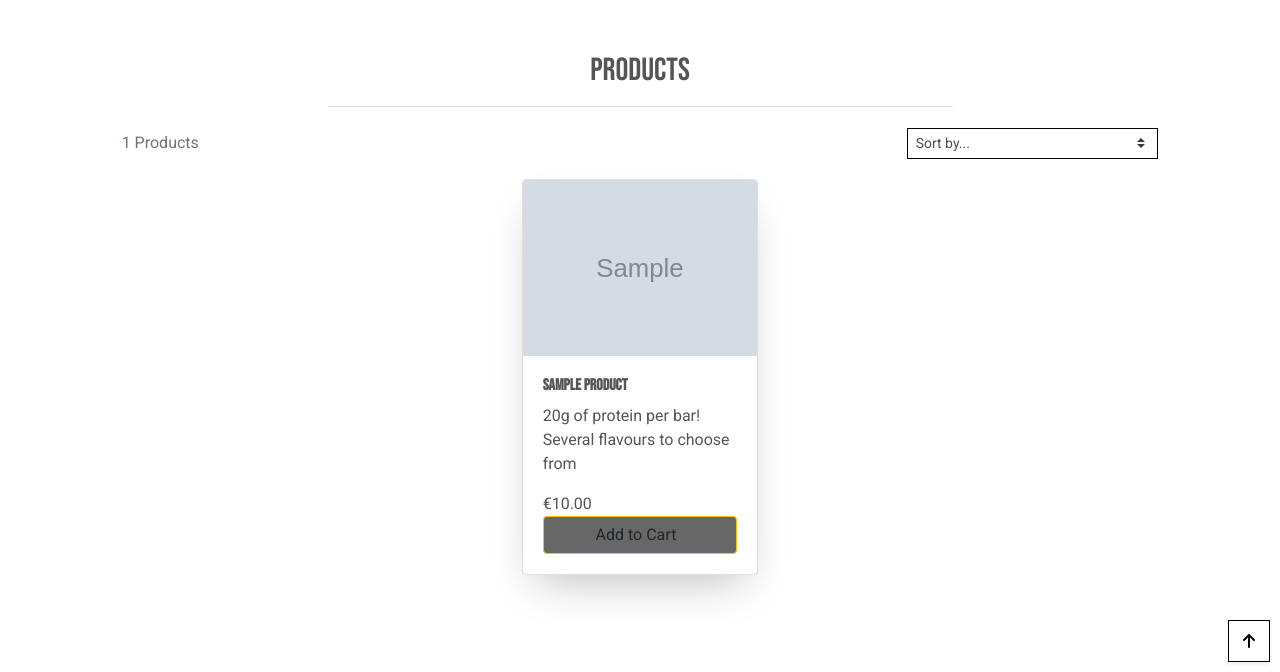
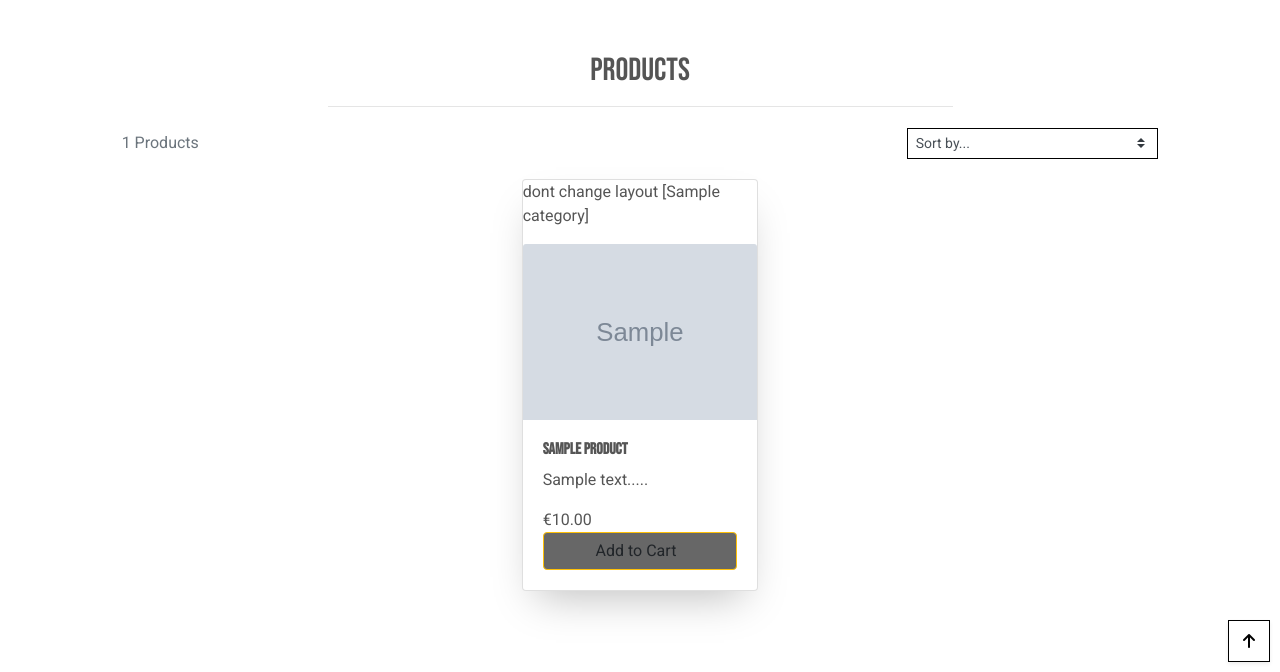
Before and after one commit to Code-Institute-Submissions/FitForLife, a Django app: page /products/ in a window 1280 px wide. Shown: the part 128-800 px from the top of the page. Run offline with Django 3.2, Linux system fonts and the light colour scheme; tables that the repository leaves empty hold one stand-in row (values such as "Sample post"); grey boxes marked "Sample" are stand-in pictures; some libraries are stand-ins or nearby versions.

Commit message:
Added snippet description for product and added rule to allow change in layout for plans

```diff
--- a/products/models.py
+++ b/products/models.py
@@ -30,3 +30,6 @@ class Product(models.Model):
 
     def __str__(self):
         return self.product_name
+
+    def snippet(self):
+        return (str(self.description[:100]) + "....")
--- a/products/templates/products/products.html
+++ b/products/templates/products/products.html
@@ -53,12 +53,18 @@
 
                 <!-- This is the start of the main cards display -->
                 <div class="row justify-content-center">
+                    {% for product in products %}
 
-                    {% for product in products %}
+
                         <div class="col-lg-3 col-md-6 mb-3">
                             <!-- 12 colums in total, on a small or medium screen 6 columns ( a card) will take up 1/2 the screen
                             12 colums in total, on a large screen it will take 4 columns ( a card) or 1/3 the screen -->
                             <div class="card">
+                                {% ifequal product.category|stringformat:'s' 'plans'|stringformat:'s' %}
+                                    <p>change layout {{ product.category }}</p>
+                                {% else %}
+                                    <p>dont change layout [{{ product.category }}]</p>
+                                {% endifequal %}
                                 {% if product.image %}
                                     <div class="product-image">
                                         <a href="{% url 'product_detail' product.id %}">
@@ -76,8 +82,7 @@
                                 <div class="card-body">
                                     <!--Title-->
                                     <h6 class="card-title font-weight-bold mb-2">{{ product.product_name }}</h6>
-            <!-- //rating -->
-            <p class="card-text">20g of protein per bar! Several flavours to choose from</p>
+                                    <p class="card-text">{{ product.snippet }}</p>
                                     <div class="text-left">
                                         <p class="card-text">€{{ product.price }}</p>
                                     </div>
```
Lines whose indentation alone changed are shown as unchanged.
